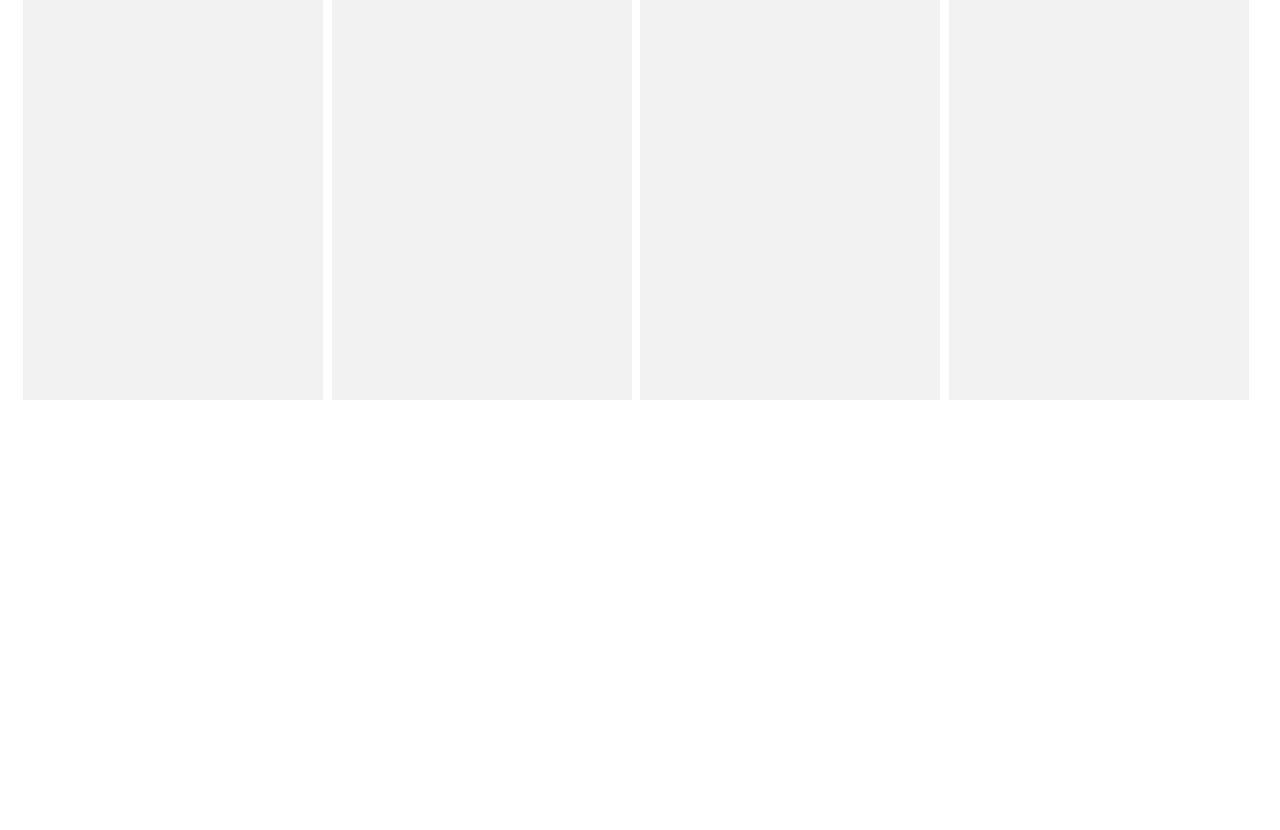
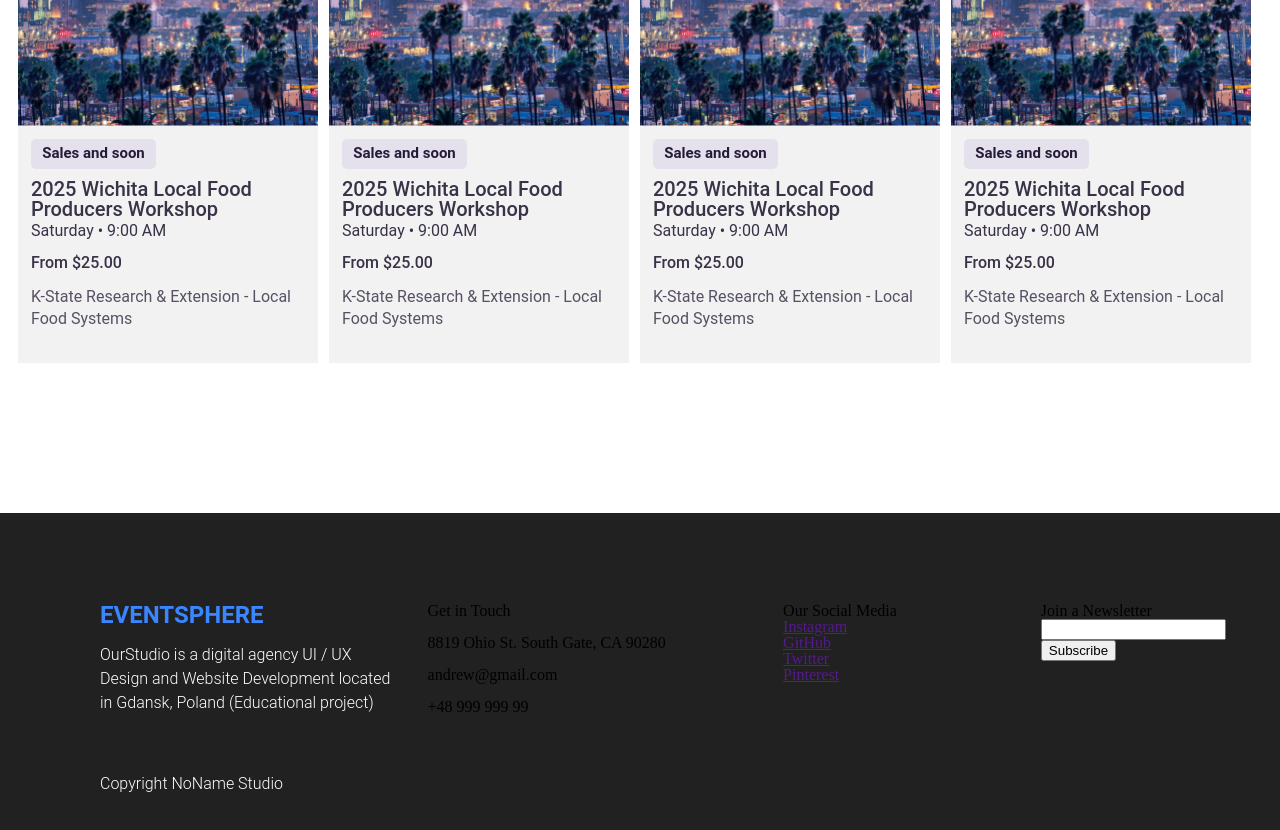
Before and after one commit to AndrLoko/event-sphere, a React (Vite) app: page / in a window 1280 px wide. Shown: the part 960-1790 px from the top of the page. Before the commit the page ends 1368 px from the top, so only its background shows below. Built offline with nearby package versions, Linux system fonts and the light colour scheme.

Commit message:
Fixed SASS and started styling and logic for the footer

```diff
--- /dev/null
+++ b/src/components/Footer/Footer.jsx
@@ -0,0 +1,81 @@
+import React from 'react'
+import './Footer.scss'
+
+export default function Footer() {
+  return (
+    <>
+            <div className="footer__wrapper">
+                <div className="footer__grid">
+                    <div className="footer__info">
+                        <ul className="footer__info-list">
+                            <li className="footer__info-item">
+                                <h2 className="footer__info-title">EVENTSPHERE</h2>
+                            </li>
+                            <li className="footer__info-item">
+                                <p className="footer__info-descr">
+                                    OurStudio is a digital agency
+                                    UI / UX Design and Website
+                                    Development located in Gdansk, Poland (Educational project)
+                                </p>
+                            </li>
+                            <li className="footer__info-item">
+                                <p className="footer__info-studio">Copyright NoName Studio</p>
+                            </li>
+                        </ul>
+                    </div>
+                    <div className="footer__contact">
+                        <ul className="footer__contact-list">
+                            <li className="footer__contact-item">
+                                <h2 className="footer__contact-title">Get in Touch</h2>
+                            </li>
+                            <li className="footer__contact-item">
+                                <img src="" alt="" className="footer__contact-item" />
+                                <p className="footer__contact-text">8819 Ohio St. South Gate, CA 90280</p>
+                            </li>
+                            <li className="footer__contact-item">
+                                <img src="" alt="" className="footer__contact-item" />
+                                <p className="footer__contact-text">andrew@gmail.com</p>
+                            </li>
+                            <li className="footer__contact-item">
+                                <img src="" alt="" className="footer__contact-item" />
+                                <p className="footer__contact-text">+48 999 999 99</p>
+                            </li>
+                        </ul>
+                    </div>
+                    <div className="footer__social">
+                        <ul className="footer__social-list">
+                            <li className="footer__social-item">
+                                <h2 className="footer__social-title">Our Social Media</h2>
+                            </li>
+                            <li className="footer__contact-item">
+                                <a href="" className="footer__contact-link">Instagram</a>
+                            </li>
+                            <li className="footer__contact-item">
+                                <a href="" className="footer__contact-link">GitHub</a>
+                            </li>
+                            <li className="footer__contact-item">
+                                <a href="" className="footer__contact-link">Twitter</a>
+                            </li>
+                            <li className="footer__contact-item">
+                                <a href="" className="footer__contact-link">Pinterest</a>
+                            </li>
+                        </ul>
+                    </div>
+                    <div className="footer__email">
+                        <ul className="footer__email-list">
+                            <li className="footer__email-item">
+                                <h2 className="footer__email-title">Join a Newsletter</h2>
+                            </li>
+                            <li className="footer__email-item">
+                                <input type="text" className="footer__email-input" />
+                            </li>
+                            <li className="footer__email-item">
+                                <button className="footer__email-btn">Subscribe</button>
+                            </li>
+                        </ul>
+                    </div>
+                </div>
+            </div>
+    </>
+  )
+}
--- /dev/null
+++ b/src/components/Footer/Footer.scss
@@ -0,0 +1,59 @@
+.footer__info-item {
+    margin-left: 100px;
+    list-style-type: none;
+}
+
+.footer__contact-item {
+    list-style-type: none;
+}
+
+.footer__social-item {
+    list-style-type: none;
+}
+
+.footer__email-item {
+    list-style-type: none;
+}
+
+.footer__wrapper {
+    width: 100%;
+    height: 416px;
+    display: block;
+    margin-top: 150px;
+    background-color: #212121;
+}
+
+.footer__grid {
+    display: grid;
+    grid-template-columns: repeat(4, 1fr);
+    justify-items: center;
+    padding-top: 90px;
+}
+
+.footer__info-title {
+    font-family: Roboto;
+    margin-bottom: 16px;
+    font-weight: 700;
+    font-size: 24px;
+    color: #3A86FF;
+}
+
+.footer__info-descr {
+    font-family: Roboto;
+    font-weight: 300;
+    font-size: 16px;
+    color: white;
+
+    width: 300px;
+    min-height: 91px;
+    margin-bottom: 42px;
+
+    line-height: 150%;
+}
+
+.footer__info-studio {
+    font-family: Roboto;
+    font-weight: 300;
+    font-size: 16px;
+    color: white
+}
--- a/src/components/Nav/Nav.scss
+++ b/src/components/Nav/Nav.scss
@@ -2,7 +2,7 @@
     display: flex;
     margin-bottom: 45px;
     align-items: center;
-    padding: 0 24px;
+    padding: 8px 0 10px 0;
     font-family: Inter;
     border-bottom: 1px solid #EEEDF2;
 }
@@ -10,6 +10,7 @@
 
 .logo {
     &__img {
+        margin-left: 27px;
         margin-right: 10px;
         width: 40px;
     }
--- a/src/components/UI/card/Card.jsx
+++ b/src/components/UI/card/Card.jsx
@@ -7,12 +7,12 @@ export default function Card({ image, tag, title, date, price, descr }) {
   return (
     <div className='card'>
         <a className="card__wrapper">
-            <img src={image} alt="" className="card__img" />
-            <div className="card__tag">{tag}</div>
-            <h2 className='card__title'>{title}</h2>
-            <p className='card__date'>{date}</p>
-            <p className='card__price'>{price}</p>
-            <p className='card__descr'>{descr}</p>
+            <img src='../../../../public/Card-1.png' alt="" className="card__img" />
+            <div className="card__tag"><TagSales /></div>
+            <h2 className='card__title'>2025 Wichita Local Food Producers Workshop</h2>
+            <p className='card__date'>Saturday • 9:00 AM</p>
+            <p className='card__price'>From $25.00</p>
+            <p className='card__descr'>K-State Research & Extension - Local Food Systems</p>
         </a>
     </div>
   )
--- a/src/components/UI/card/Card.scss
+++ b/src/components/UI/card/Card.scss
@@ -1,50 +1,53 @@
 .card {
     width: 300px;
-    height: 480px;
+    height: 460px;
     border-radius: 10px 10px 0 0;
     background-color: #F2F2F2;
-}
-
-.card__tag {
-    margin: 5px 0 5px 0;
+    display: flex;
+    flex-direction: column;
+    &__tag {
+        margin: 10px 0;
         padding-left: 13px;
     }
 
-.card__img {
+    &__img {
         width: 100%;
+        height: auto;
+        border-radius: 10px 10px 0 0;
     }
 
-.card__title {
+    &__title,
+    &__date,
+    &__price,
+    &__descr {
         margin: 0;
+        font-family: Roboto, sans-serif; // Добавим fallback шрифт
+        padding-left: 13px; // Добавляем отступ для текстовых элементов
+    }
+
+    &__title {
         margin-bottom: 4px;
-    padding-left: 13px;
         color: #3A3247;
         font-size: 20px;
-    font-family: Roboto;
+        font-weight: 500; // Добавим жирность для заголовка
     }
 
-.card__date {
-    margin: 0;
-    margin-bottom: 36px;
-    padding-left: 13px;
+    &__date {
+        margin-bottom: 16px; // Уменьшим отступ для лучшего визуального баланса
         color: #3A3247;
         font-size: 16px;
-    font-family: Roboto;
     }
 
-.card__price {
-    margin: 0;
-    margin-bottom: 5px;
-    padding-left: 13px;
+    &__price {
+        margin-bottom: 15px;
         color: #3A3247;
         font-size: 16px;
-    font-family: Roboto;
+        font-weight: 500; // Жирность для цены
     }
 
-.card__descr {
-    margin: 0;
-    padding-left: 13px;
+    &__descr {
         color: #585163;
         font-size: 16px;
-    font-family: Roboto;
+        line-height: 1.4; // Добавим межстрочный интервал для лучшей читаемости
     }
+}
--- a/src/components/UI/category/category.scss
+++ b/src/components/UI/category/category.scss
@@ -6,9 +6,8 @@
     background-color: white;
     border-radius: 100px;
     cursor: pointer;
-}
 
-.category__text {
+    &__text {
         font-family: Inter;
         font-weight: 500;
         text-align: center;
@@ -16,3 +15,4 @@
         color: #261B36;
         font-size: 12px;
     }
+}
--- a/src/pages/Home/Home.jsx
+++ b/src/pages/Home/Home.jsx
@@ -1,9 +1,14 @@
 import React from 'react';
 import './Home.scss';
+import '../../styles/reset.scss'
 import Slider from '../../components/Slider/Slider';
 import Category from '../../components/UI/Category/Category';
 import Location from '../../components/Location/Location';
 import Card from '../../components/UI/Card/Card';
+import Footer from '../../components/Footer/Footer';
+
+import TagGoing from '../../components/UI/tag/TagGoing.jsx'
+import TagSales from '../../components/UI/tag/TagSales'
 
 const categories = [
   { link: 'SVG.png', text: 'Music' },
@@ -34,6 +39,7 @@ export default function Home() {
           <Card />
         </div>
       </div>
+      <Footer />
     </>
   );
 }
--- /dev/null
+++ b/src/styles/reset.scss
@@ -0,0 +1,43 @@
+html, body, div, span, applet, object, iframe,
+h1, h2, h3, h4, h5, h6, p, blockquote, pre,
+a, abbr, acronym, address, big, cite, code,
+del, dfn, em, img, ins, kbd, q, s, samp,
+small, strike, strong, sub, sup, tt, var,
+b, u, i, center,
+dl, dt, dd, ol, ul, li,
+fieldset, form, label, legend,
+table, caption, tbody, tfoot, thead, tr, th, td,
+article, aside, canvas, details, embed,
+figure, figcaption, footer, header, hgroup,
+menu, nav, output, ruby, section, summary,
+time, mark, audio, video {
+	margin: 0;
+	padding: 0;
+	border: 0;
+	font-size: 100%;
+	font: inherit;
+	vertical-align: baseline;
+}
+/* HTML5 display-role reset for older browsers */
+article, aside, details, figcaption, figure,
+footer, header, hgroup, menu, nav, section {
+	display: block;
+}
+body {
+	line-height: 1;
+}
+ol, ul {
+	list-style: none;
+}
+blockquote, q {
+	quotes: none;
+}
+blockquote:before, blockquote:after,
+q:before, q:after {
+	content: '';
+	content: none;
+}
+table {
+	border-collapse: collapse;
+	border-spacing: 0;
+}
```
Lines whose indentation alone changed are shown as unchanged.
